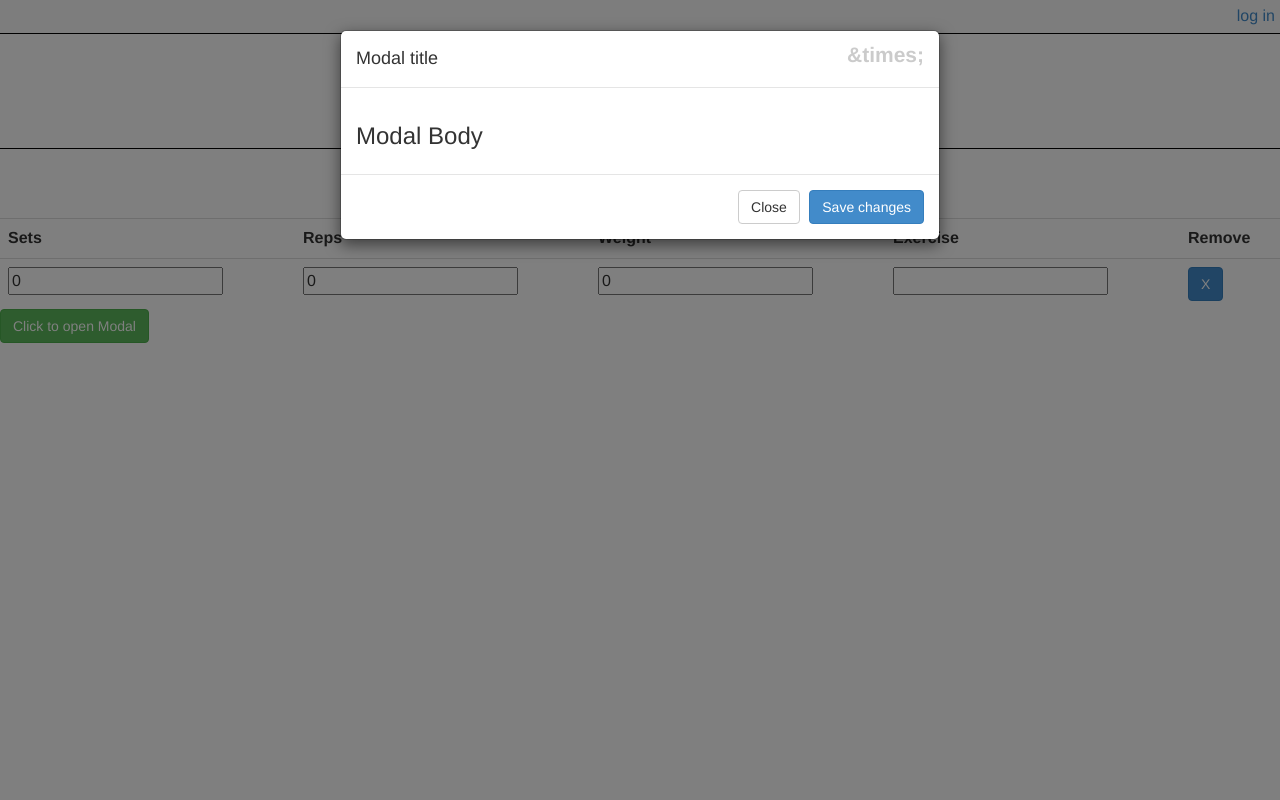
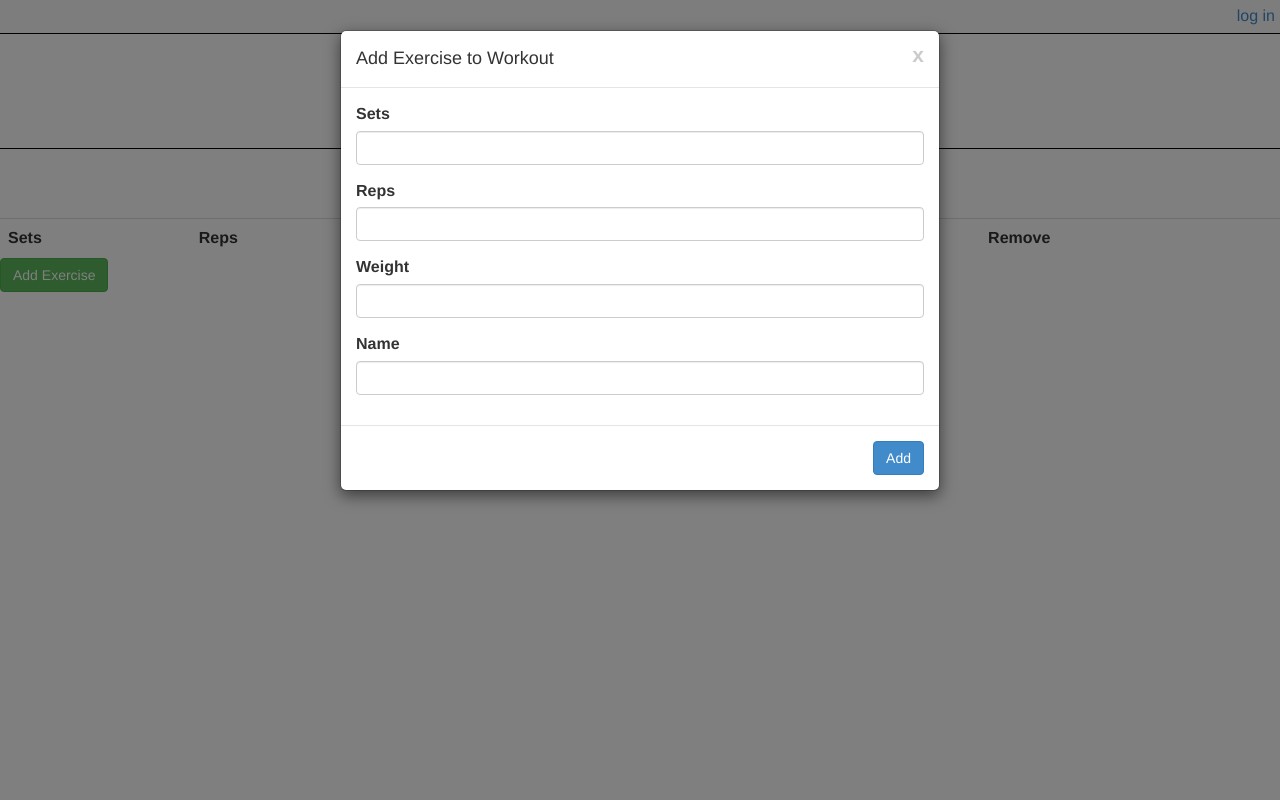
Before and after one commit to Kyzar/workout_log, a Flask app: page / in a window 1280 px wide, after a click on "Add Exercise". Run offline with Flask 2, Linux system fonts and the light colour scheme; lists and menus that the app fills with data are empty; some libraries are stand-ins or nearby versions.

Commit message:
building form for adding exercises

```diff
--- a/static/js/exercises.js
+++ b/static/js/exercises.js
@@ -11,10 +11,15 @@
 
   .controller('WorkoutLogController', ['$scope', function($scope, $log) {
 
-    $scope.strExercises = [ {sets: 0, reps: 0, weight: 0, name: ''} ];
+    $scope.strExercises = [];
 
     $scope.addExercise = function() {
-      $scope.strExercises.push({sets: 0, reps: 0, weight: 0, name: ''});
+      $scope.strExercises.push({
+        sets: $scope.newExerciseSets,
+        reps: $scope.newExerciseReps,
+        weight: $scope.newExerciseWeight,
+        name: $scope.newExerciseName
+      });
     };
 
     $scope.removeExercise = function(exercise) {
--- a/templates/index.html
+++ b/templates/index.html
@@ -9,14 +9,16 @@
 <!-- angular controller -->
 <div ng-controller='WorkoutLogController'>
   <!-- date time for today -->
-  <article class='datetime_today row'>
+  <div class='datetime_today row'>
     <div class='date_today col-xs-12'>{{ date }}</div>
     <div class='curr_time col-xs-12'>{{ curr_time }}</div>
-  </article>
+  </div>
 
   <!-- entry for today -->
   <article class='entry_container'>
-    <div class='exercise_count'>You have done {[ strExercises.length ]} exercises today.</div>
+    <div class='exercise_count'>
+      You have done {[ strExercises.length ]} exercises today.
+    </div>
 
     <form action="{{ url_for('add_entry') }}" method='post' class='add_entry'>
       <!-- strength exercises -->
@@ -37,9 +39,8 @@
         </table>
       </div>
 
-      <a href='#' class="btn btn-success" data-toggle="modal" data-target="#str_exercises_modal">
-        Click to open Modal</a>
-      <!-- <input type='button' value='Add Exercise' class='btn add_exercise' ng-click='addExercise()'> -->
+      <!-- add exercise to workout button -->
+      <a href='#' class="btn btn-success add_exercise_btn" data-toggle="modal" data-target="#str_exercises_modal">Add Exercise</a>
 
       <!-- saving entry -->
       {% if session.logged_in %}
@@ -47,24 +48,42 @@
       {% endif %}
     </form>
   </article>
-</div>
 
-<!-- Popup for adding a strength exercise -->
+  <!-- Popup modal for adding a strength exercise -->
   <div class="modal fade" id="str_exercises_modal" tabindex="-1" role="dialog" aria-labelledby="str_exercises_modal" aria-hidden="true">
     <div class="modal-dialog">
       <div class="modal-content">
         <div class="modal-header">
-      <button type="button" class="close" data-dismiss="modal" aria-hidden="true">&amp;times;</button>
-      <h4 class="modal-title" id="myModalLabel">Modal title</h4>
+          <button type="button" class="close" data-dismiss="modal" aria-hidden="true">x</button>
+          <h4 class="modal-title">Add Exercise to Workout</h4>
         </div>
         <div class="modal-body">
-        <h3>Modal Body</h3>
+          <!-- new exercise form -->
+          <form ng-submit='addExercise()'>
+            <div class='form-group'>
+              <label for='newExerciseSets'>Sets</label>
+              <input type='number' class='form-control' min='0' ng-model='newExerciseSets'>
+            </div>
+            <div class='form-group'>
+              <label for='newExerciseReps'>Reps</label>
+              <input type='number' class='form-control' min='0' ng-model='newExerciseReps'>
+            </div>
+            <div class='form-group'>
+              <label for='newExerciseWeight'>Weight</label>
+              <input type='number' class='form-control' min='0' ng-model='newExerciseWeight'>
+            </div>
+            <div class='form-group'>
+              <label for='newExerciseName'>Name</label>
+              <input type='number' class='form-control' min='0' ng-model='newExerciseName'>
+            </div>
+          </form>
         </div>
         <div class="modal-footer">
-        <button type="button" class="btn btn-default" data-dismiss="modal">Close</button>
-        <button type="button" class="btn btn-primary">Save changes</button>
+          <!-- <button type="button" class="btn btn-default" data-dismiss="modal">Close</button> -->
+          <button type="button" class="btn btn-primary" data-dismiss='modal' ng-click='addExercise()'>Add</button>
         </div>
       </div>
     </div>
   </div>
+</div> <!-- ng-controller -->
 {% endblock %}
```
Lines whose indentation alone changed are shown as unchanged.
